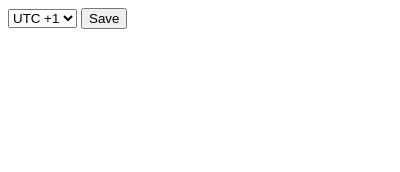
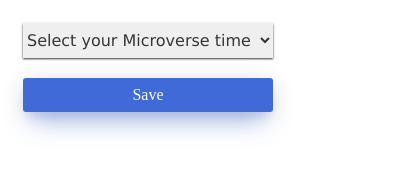
Before and after one commit to tirthajyoti-ghosh/submit-form-notifier, a browser extension: page popup.html in a window 400 px wide. Drawn offline with Linux system fonts and the light colour scheme.

Commit message:
Add styles to the form

```diff
--- a/popup.html
+++ b/popup.html
@@ -1,17 +1,56 @@
 <!DOCTYPE html>
 <html lang="en">
   <head>
-  <meta charset="UTF-8">
-  <meta name="viewport" content="width=device-width, initial-scale=1.0">
+    <meta charset="UTF-8" />
+    <meta name="viewport" content="width=device-width, initial-scale=1.0" />
     <title>Submit Form Notifier</title>
+    <style>
+      body {
+        height: 100px;
+        width: 250px;
+        padding: 15px;
+      }
+
+      #microverse-time {
+        border: none;
+        outline: none;
+        box-shadow: 0px 1px 2px 0px #363636;
+        height: 35px;
+        width: 100%;
+        font-family: Verdana, Geneva, Tahoma, sans-serif;
+        font-size: 16px;
+        color: #363636;
+      }
+
+      button {
+        font-size: 16px;
+        font-family: inherit;
+        color: white;
+        width: 100%;
+        padding: 0.5em 1em;
+        margin-top: 20px;
+        outline: none;
+        border: none;
+        border-radius: 3px;
+        background-color: #3f6ad8;
+        box-shadow: 0 16px 26px -10px rgba(63,106,216,.56), 0 4px 25px 0 rgba(0,0,0,.12), 0 8px 10px -5px rgba(63,106,216,.2);
+        cursor: pointer;
+        transition: box-shadow .3s ease,color .3s ease;
+      }
+
+      button:hover {
+        box-shadow: 0 16px 26px 0px rgba(63,106,216,.56), 0 4px 25px 0 rgba(0,0,0,.12), 0 8px 10px -5px rgba(63,106,216,.2);
+      }
+    </style>
   </head>
   <body>
     <form id="form">
       <select id="microverse-time">
+        <option disabled selected>Select your Microverse time</option>
         <option value="+1">UTC +1</option>
         <option value="-6">UTC -6</option>
       </select>
-    <input type="submit" value="Save">
+      <button type="submit">Save</button>
     </form>
 
     <script src="js/popup.js"></script>
```
Lines whose indentation alone changed are shown as unchanged.
